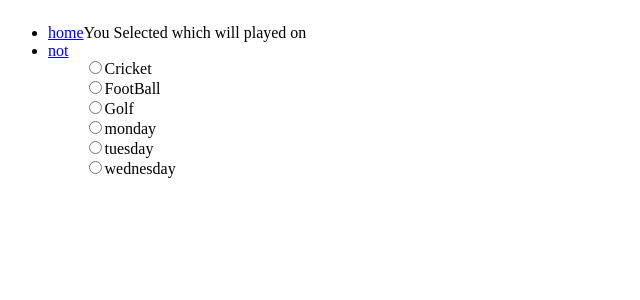
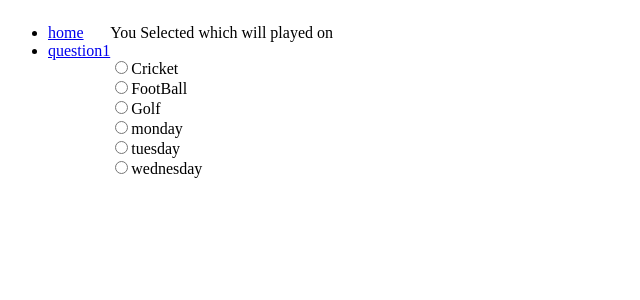
Before and after one commit to AmitShawGit/React_Machine_Test, a React (Create React App) app: page / in a window 1280 px wide. Shown: the top 300 px of the page, without its empty margins (0-640 px from the left). Built offline with nearby package versions, Linux system fonts and the light colour scheme.

Commit message:
question 1

```diff
--- a/src/App.jsx
+++ b/src/App.jsx
@@ -2,6 +2,8 @@ import React from 'react'
 import { BrowserRouter, Routes, Route } from 'react-router-dom';
 import Home from './components/Home';
 import Sidebar from './components/menu/Sidebar';
+import Question1 from './components/Question1';
+
 const App = () => {
   return (
     <BrowserRouter>
@@ -13,6 +15,7 @@ const App = () => {
       <Routes>
         <Route index element={<Home />} />
         <Route exact path='/' element={<Home />} />
+        <Route exact path='/ques' element={<Question1 />} />
       </Routes>
       </div>
       </div>
--- a/src/Routes.js
+++ b/src/Routes.js
@@ -2,12 +2,12 @@ export const links =
 [
 {
     id : 1,
+    path : "/",
     name : "home",
-    path : "/"
 },
 {
     id : 2,
-    name : "not",
-    path : "/not"
+    path : "/ques",
+    name : "question1",
 },
 ]
--- /dev/null
+++ b/src/components/Question1.jsx
@@ -0,0 +1,40 @@
+import React, { useState, useEffect } from 'react';
+
+//Create a React component that displays a list of items fetched from an API endpoint. Each item should be rendered as a separate component.
+
+const Question1 = () => {
+  const [data, setData] = useState([]);
+
+  const fetchData = async () => {
+    try {
+      const response = await fetch('https://jsonplaceholder.typicode.com/users');
+      const jsonData = await response.json();
+      setData(jsonData);
+    } catch (error) {
+      console.error('Error fetching data:', error);
+    }
+  };
+
+  useEffect(() => {
+    fetchData();
+  }, []);
+
+  return (
+    <div>
+      {data.map((elem) => (
+        <Item key={elem.id} title={elem.name} description={elem.email} />
+      ))}
+    </div>
+  );
+};
+
+const Item = ({ title, description }) => {
+  return (
+    <>
+      <h1>{title}</h1>
+      <p>{description}</p>
+    </>
+  );
+};
+
+export default Question1;
--- a/src/components/menu/Sidebar.jsx
+++ b/src/components/menu/Sidebar.jsx
@@ -6,14 +6,14 @@ const Sidebar = () => {
   return (
     <div>
       <ul>
-        {links.map(({index,name},path)=>{
-            return(<>
-           <li key={index}> <NavLink  to={path}>{name}</NavLink></li>
-            </>)
-        })}
+        {links.map(({ id, name, path }) => (
+          <li key={id}>
+            <NavLink to={path}>{name}</NavLink>
+          </li>
+        ))}
       </ul>
     </div>
-  )
-}
+  );
+};
 
 export default Sidebar;
```
Also changed, not shown: 1 other file (tests, documents, lock files or other folders).
